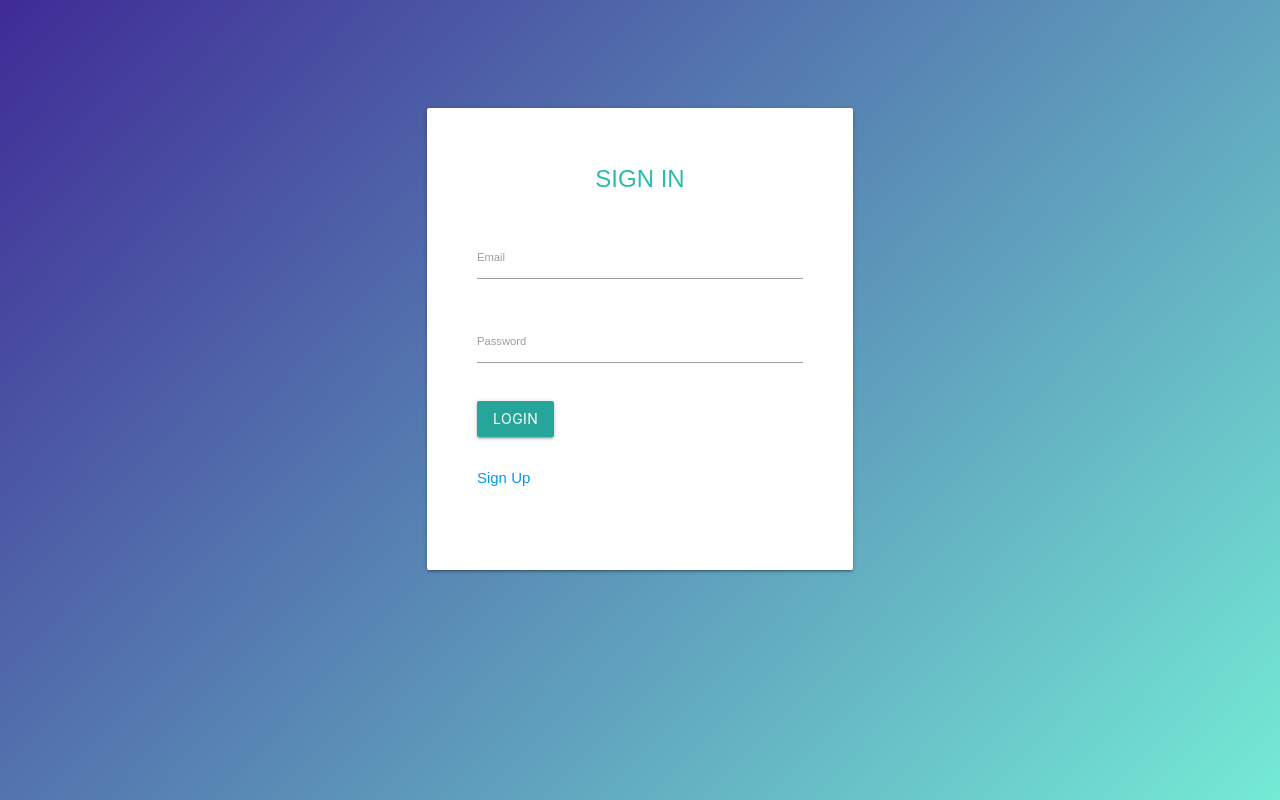
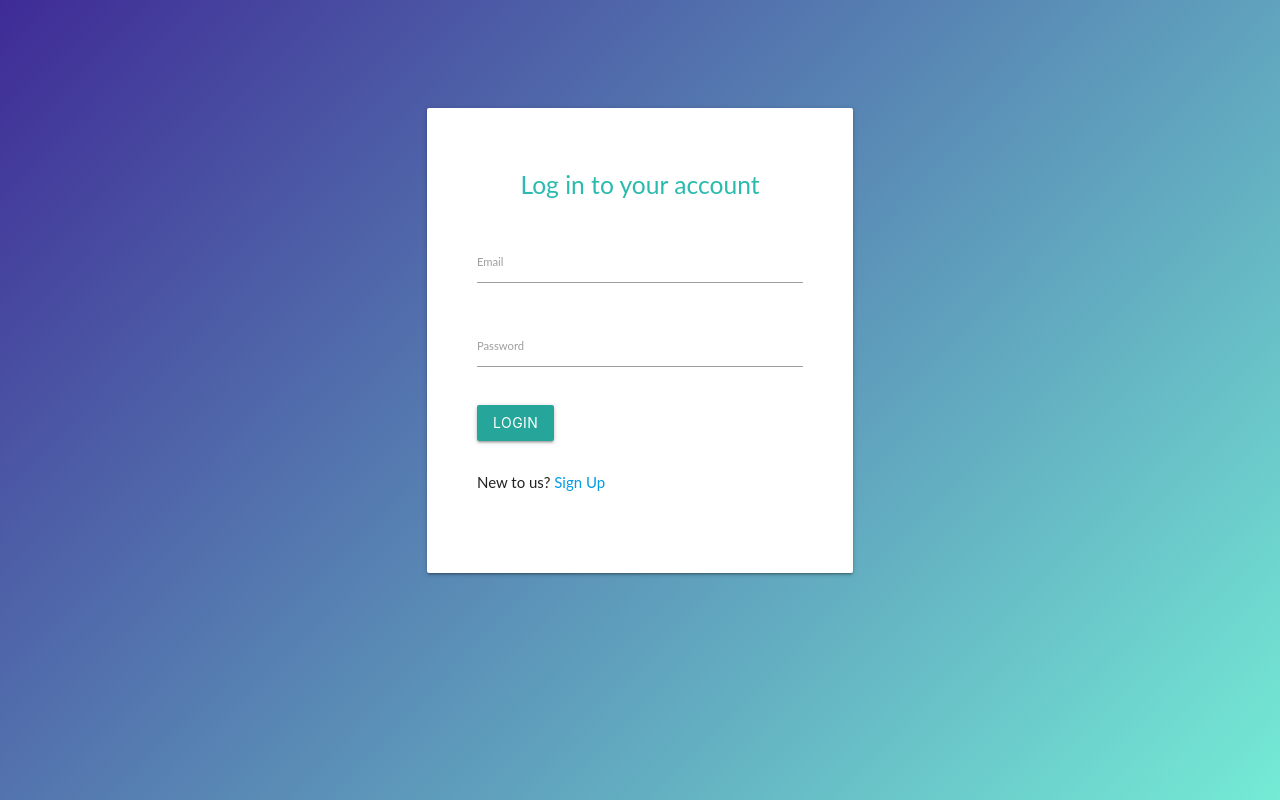
Before and after one commit to junemie/Unicorn-Portfolio, a React app: page / in a window 1280 px wide. Built offline with nearby package versions, Linux system fonts and the light colour scheme; no server answers.

Commit message:
Update style and frontend view

```diff
--- a/client/components/auth-form.js
+++ b/client/components/auth-form.js
@@ -16,12 +16,14 @@ const AuthForm = props => {
         <div className="col card hoverable s10 pull-s1 m6 pull-m3 l4 pull-l4">
           <form onSubmit={handleSubmit} name={name}>
             <div className="card-content">
-              <h5
+              <div
                 className="card-title"
                 style={{textAlign: 'center', color: '#2bbbad'}}
               >
-                {name === 'login' ? 'SIGN IN' : 'REGISTER'}
-              </h5>
+                <h5>
+                  {name === 'login' ? 'Log in to your account' : `Register`}
+                </h5>
+              </div>
               <div className="row">
                 {name === 'login' ? null : (
                   <div className="input-field col s12">
@@ -54,7 +56,7 @@ const AuthForm = props => {
                 </div>
                 {name === 'login' ? (
                   <div className="col s12">
-                    <Link to="/signup">Sign Up</Link>
+                    <span>New to us?</span> <Link to="/signup">Sign Up</Link>
                   </div>
                 ) : (
                   <div className="col s12">
--- a/public/index.html
+++ b/public/index.html
@@ -5,6 +5,7 @@
   <meta charset='utf-8'>
   <meta name='viewport' content='width=device-width initial-scale=1.0'>
   <title>Stock Portfolio</title>
+  <link rel="icon" href="./favicon.png">
   <link rel="stylesheet" href="https://cdnjs.cloudflare.com/ajax/libs/materialize/1.0.0/css/materialize.min.css">
   <script src="https://cdnjs.cloudflare.com/ajax/libs/materialize/1.0.0/js/materialize.min.js"></script>
   <link rel="stylesheet" href="/style.css" />
--- a/public/style.css
+++ b/public/style.css
@@ -1,6 +1,6 @@
 * {
   box-sizing: border-box;
-  font-family: 'Quicksand', sans-serif;
+  font-family: 'Lato', 'Helvetica Neue', Arial, Helvetica, sans-serif;
   text-decoration: none;
 }
 
```
Also changed, not shown: public/favicon.ico (deleted), public/favicon.png (added), 1 other file.
